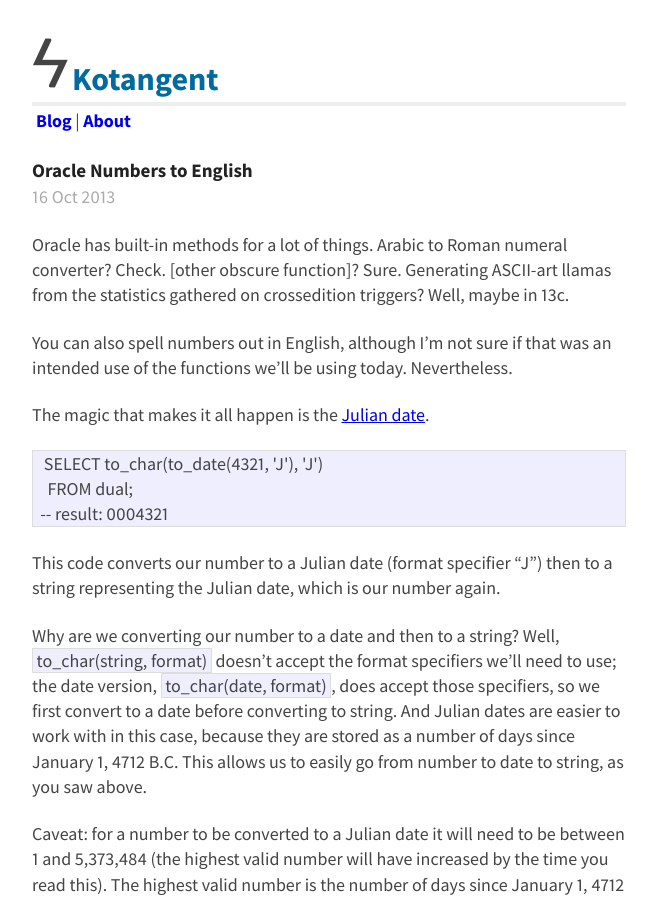
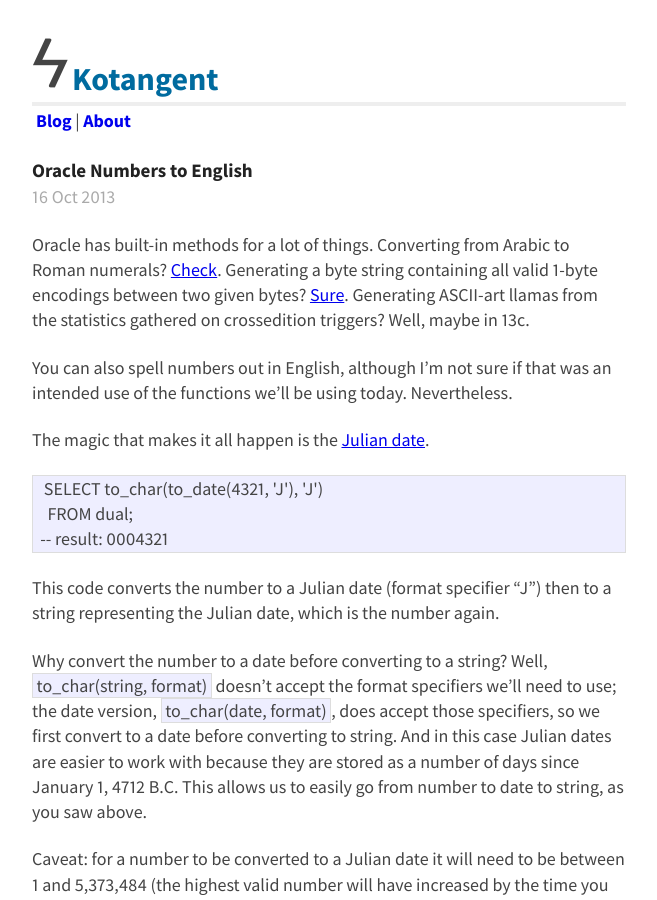
Before and after one commit to briankoser/kotangent-jekyll, a Jekyll site: the page built from _posts/2013-10-16-oracle-numbers-to-english.md, in a window 1280 px wide and 900 px high. Shown: the whole window, without its empty margins (311-968 px from the left). Built offline with Jekyll 4.4.1, drawn with Linux system fonts in a browser that asks for light colours; Markdown is read by kramdown in place of the engine named in the settings.

Commit message:
Update "Oracle number to English"

```diff
--- a/_posts/2013-10-16-oracle-numbers-to-english.md
+++ b/_posts/2013-10-16-oracle-numbers-to-english.md
@@ -4,7 +4,7 @@
 tags: programming oracle
 ---
 
-Oracle has built-in methods for a lot of things. Arabic to Roman numeral converter? Check. [other obscure function]? Sure. Generating ASCII-art llamas from the statistics gathered on crossedition triggers? Well, maybe in 13c.
+Oracle has built-in methods for a lot of things. Converting from Arabic to Roman numerals? [Check](http://docs.oracle.com/cd/E16655_01/server.121/e17209/sql_elements004.htm#r15c1-t61). Generating a byte string containing all valid 1-byte encodings between two given bytes? [Sure](http://docs.oracle.com/cd/E16655_01/appdev.121/e17602/u_raw.htm#ARPLS71430). Generating ASCII-art llamas from the statistics gathered on crossedition triggers? Well, maybe in 13c.
 
 You can also spell numbers out in English, although I’m not sure if that was an intended use of the functions we’ll be using today. Nevertheless.
 
@@ -14,9 +14,9 @@
       FROM dual;
     -- result: 0004321
 
-This code converts our number to a Julian date (format specifier “J”) then to a string representing the Julian date, which is our number again.
+This code converts the number to a Julian date (format specifier “J”) then to a string representing the Julian date, which is the number again.
 
-Why are we converting our number to a date and then to a string? Well, `to_char(string, format)` doesn’t accept the format specifiers we’ll need to use; the date version, `to_char(date, format)`, does accept those specifiers, so we first convert to a date before converting to string. And Julian dates are easier to work with in this case, because they are stored as a number of days since January 1, 4712 B.C. This allows us to easily go from number to date to string, as you saw above.
+Why convert the number to a date before converting to a string? Well, `to_char(string, format)` doesn’t accept the format specifiers we’ll need to use; the date version, `to_char(date, format)`, does accept those specifiers, so we first convert to a date before converting to string. And in this case Julian dates are easier to work with because they are stored as a number of days since January 1, 4712 B.C. This allows us to easily go from number to date to string, as you saw above.
 
 Caveat: for a number to be converted to a Julian date it will need to be between 1 and 5,373,484 (the highest valid number will have increased by the time you read this). The highest valid number is the number of days since January 1, 4712 B.C. If you need to handle 0, negatives, decimals, or numbers larger than about 5 million, you’ll need to write additional code.
 
```
